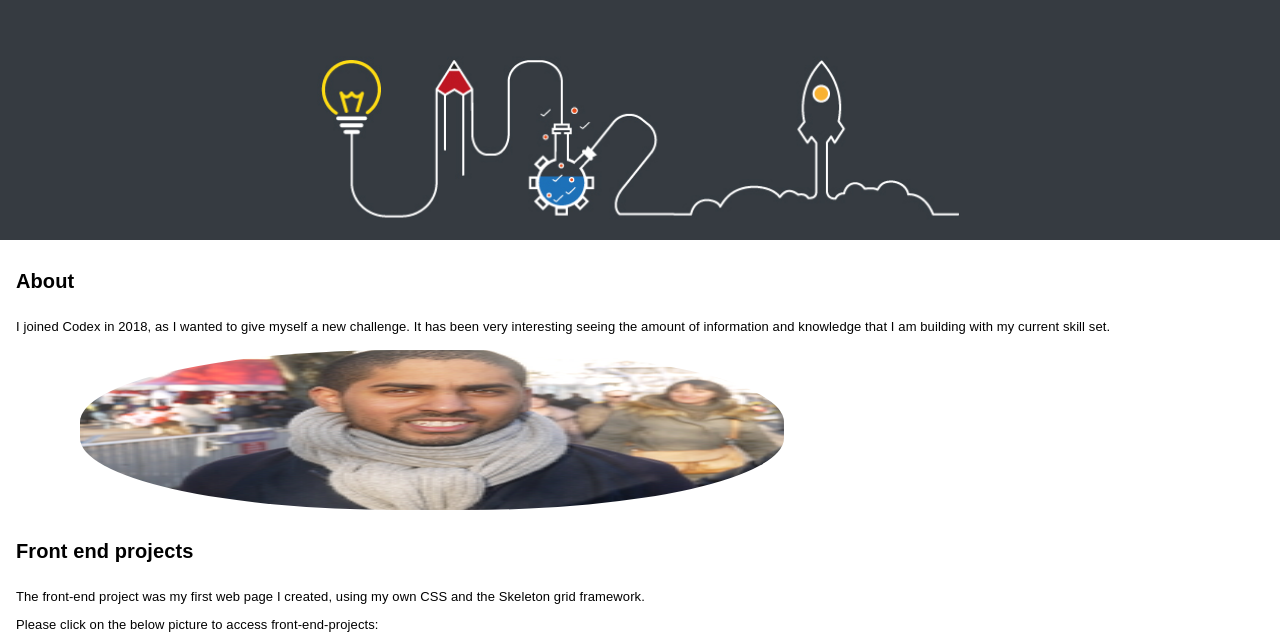
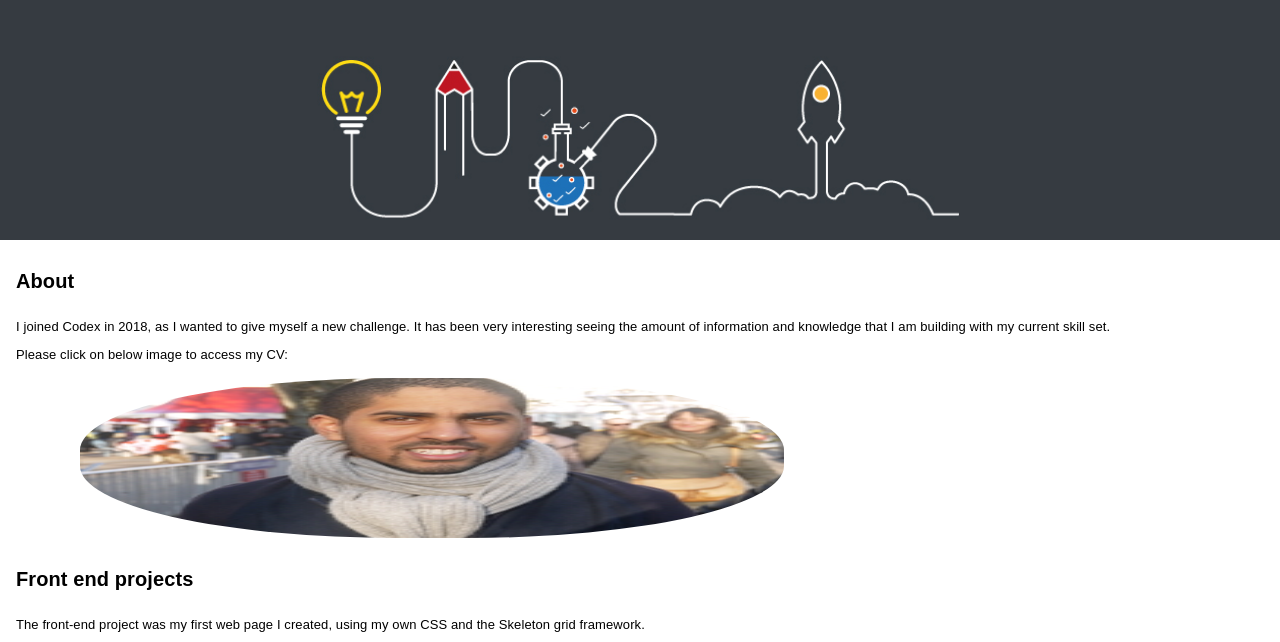
Before and after one commit to Yegan/yegan.github.io, a plain HTML site: page index.html in a window 1280 px wide. Shown: the part 114-756 px from the top of the page. Drawn offline with Linux system fonts and the light colour scheme.

Commit message:
new text added

```diff
--- a/index.html
+++ b/index.html
@@ -13,6 +13,7 @@
       <div class="info">
         <h4>About</h4>
         <p> I joined Codex in 2018, as I wanted to give myself a new challenge. It has been very interesting seeing the amount of information and knowledge that I am building with my current skill set.</p>
+        <p>Please click on below image to access my CV:</p>
       </div>
       <div class="pic">
         <a href="CV.jpg"><img src="yegan-resize.jpg" alt="me"></a>
```
